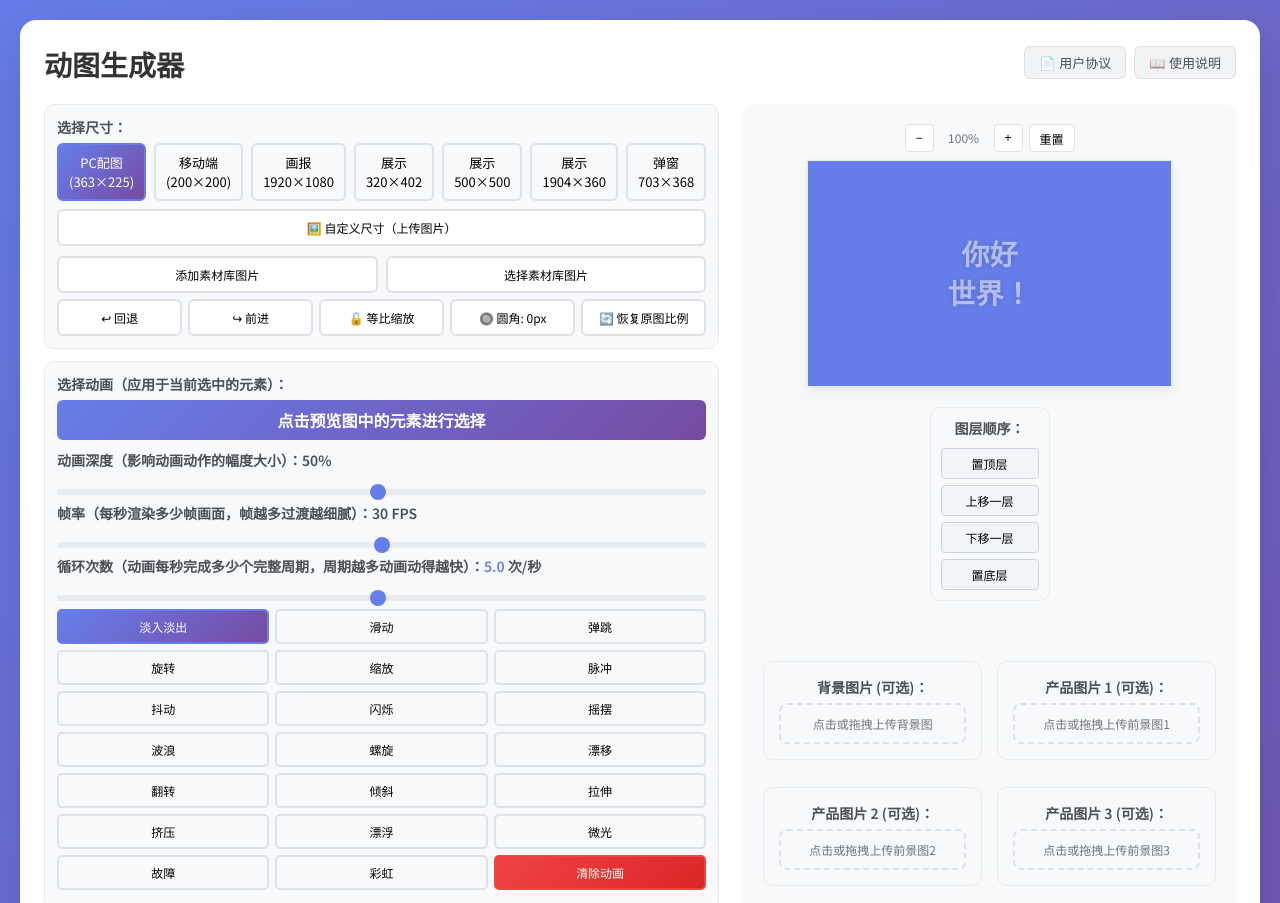
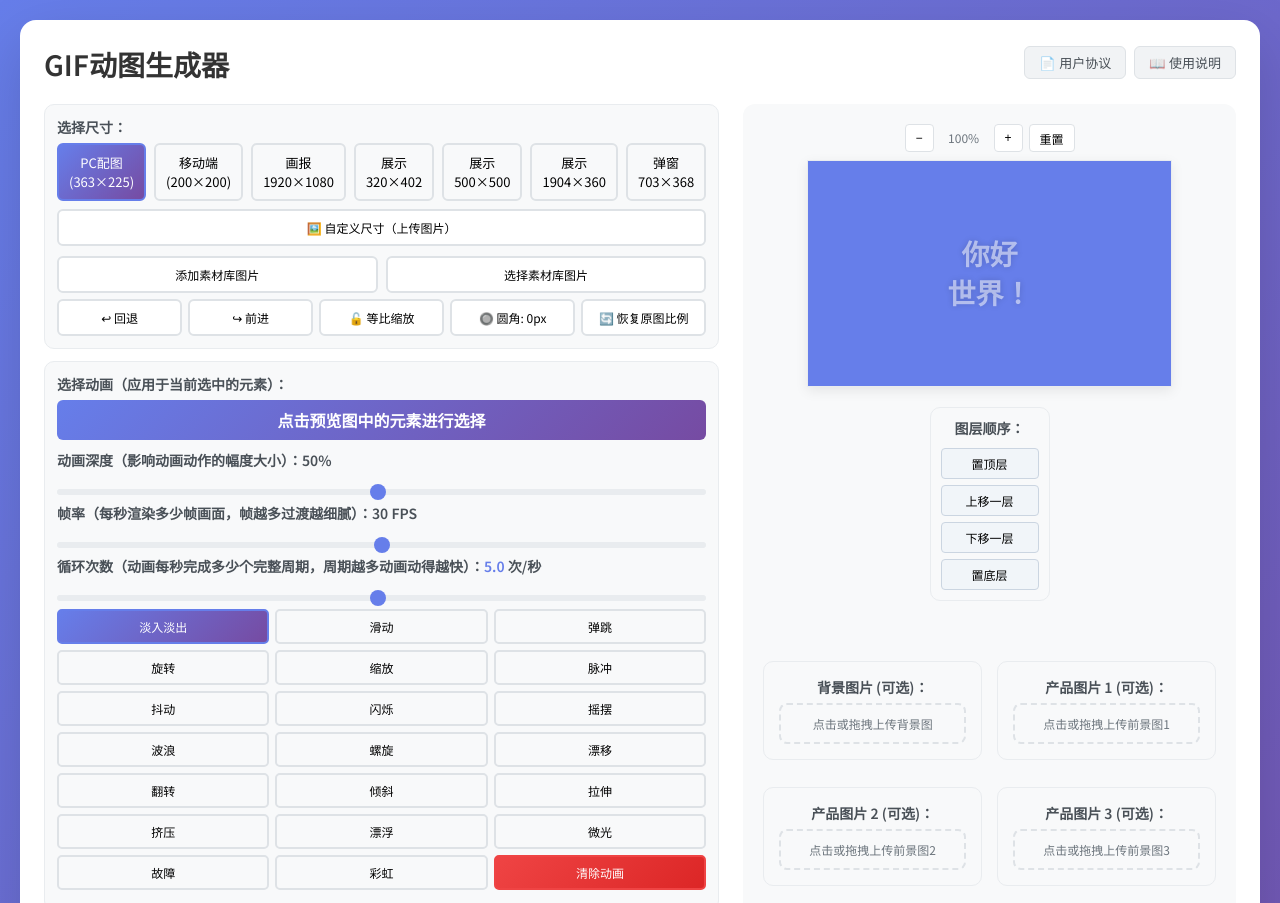
Before and after one commit to chaojibaozi/chaojibaozi.github.io, a plain HTML site: page index.html in a window 1280 px wide. Shown: the top 903 px of the page. Drawn offline with Linux system fonts and the light colour scheme; a web font is replaced by a local one.

Commit message:
Update index.html

```diff
--- a/index.html
+++ b/index.html
@@ -114,7 +114,7 @@ canvas { max-width: 100%; max-height: 60vh; height: auto; object-fit: contain; }
 </head>
 <body>
 <div class="container">
-    <h1>动图生成器 <button class="help-btn" id="helpBtn">📖 使用说明</button><button class="help-btn" id="agreementBtn" style="margin-right:8px;">📄 用户协议</button></h1>
+    <h1>GIF动图生成器 <button class="help-btn" id="helpBtn">📖 使用说明</button><button class="help-btn" id="agreementBtn" style="margin-right:8px;">📄 用户协议</button></h1>
     <div class="row">
         <div class="col-left">
             <div class="section">
```
